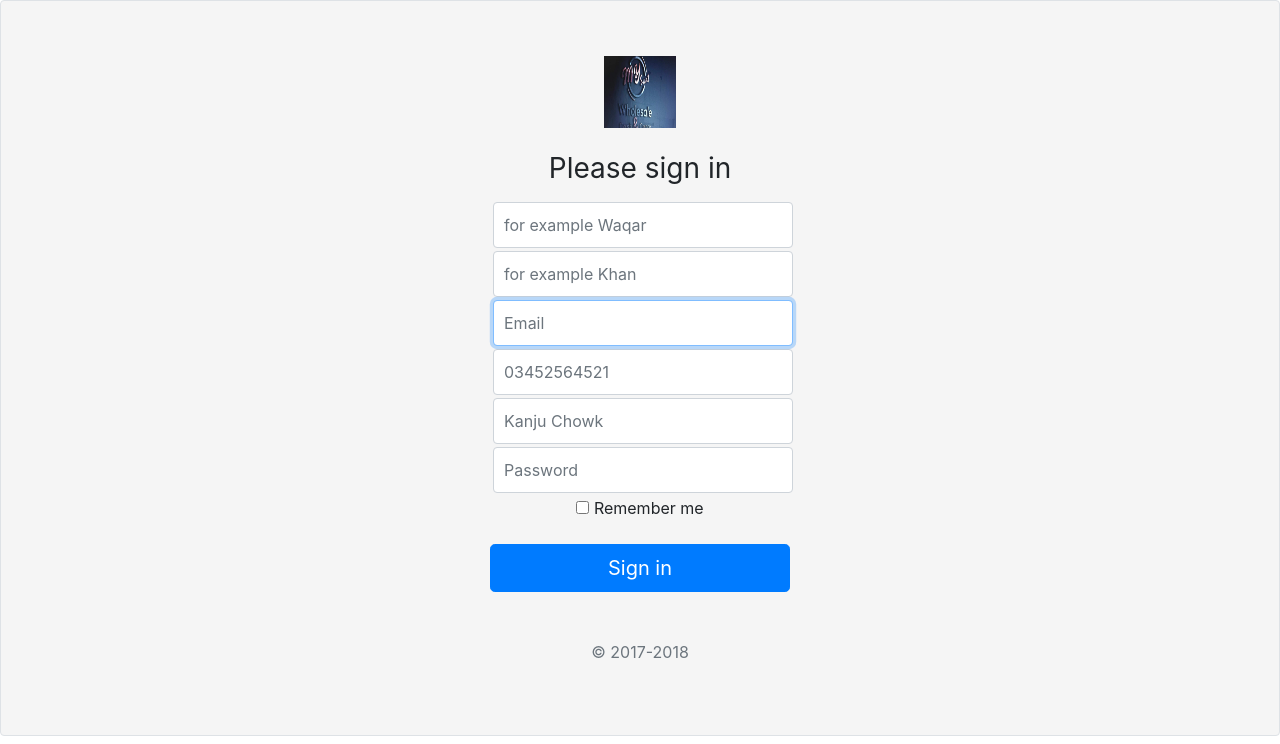
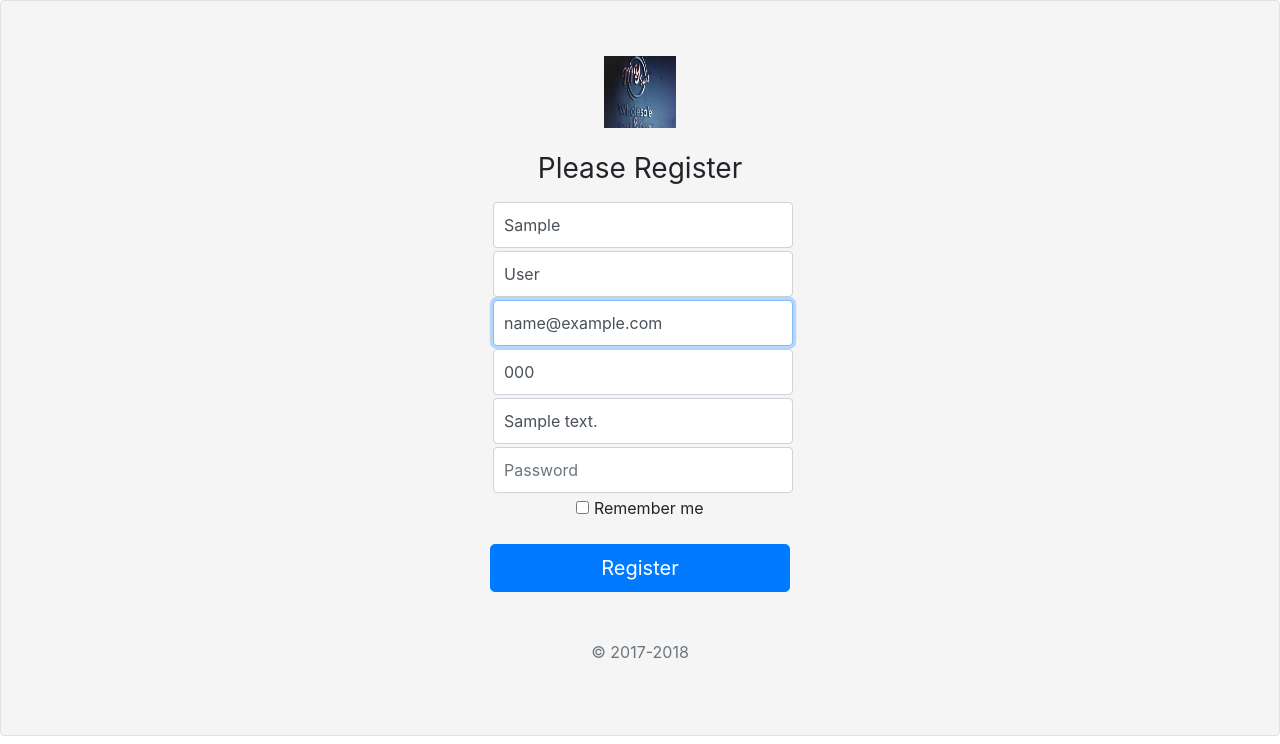
Before and after one commit to waqarkaleemkhan/OnlineStore, a Django app: template store/templates/store/register.html in a window 1280 px wide. Shown: the part 56-800 px from the top of the page. Run offline with Django 3.2, Linux system fonts and the light colour scheme; the template is opened without the code that fills it: most values are stand-ins (such as "Sample title", 1, 10 or a date in 2020); some libraries are stand-ins or nearby versions.

Commit message:
Add Customer Model Validate Register form fields

```diff
--- a/store/admin.py
+++ b/store/admin.py
@@ -1,5 +1,5 @@
 from django.contrib import admin
-from .models import Products,Category
+from .models import Products,Category,Customer
 # Register your models here.
 
 class AdminProduct(admin.ModelAdmin):
@@ -8,3 +8,4 @@ class AdminCategory(admin.ModelAdmin):
 	list_display=['name']
 admin.site.register(Products,AdminProduct)
 admin.site.register(Category,AdminCategory)
+admin.site.register(Customer)
--- a/store/templates/store/register.html
+++ b/store/templates/store/register.html
@@ -3,33 +3,40 @@
 {%block content%}
 <link rel="stylesheet" href="{%static 'store/css/register.css'%}">
 <div id=body class="text-center border rounded">
-    <form class="form-signin">
+    <form action="/register" method="POST" class="form-signin">
+
+      {%csrf_token%}
         <img class="mb-4" src="static/store/images/logo.jpg" alt="" width="72" height="72">
-        <h1 class="h3 mb-3 font-weight-normal">Please sign in</h1>
+        <h1 class="h3 mb-3 font-weight-normal">Please Register</h1>
+        {%if error%}
+          <div class="alert alert-danger" role="alert">
+            {{error}}
+          </div>
+        {%endif%}
         <label for="inputFirstName" class="sr-only">First Name</label>
-        <input type="text" id="inputFirstName" class="form-control" placeholder="for example Waqar" required>
+        <input type="text" name="first_name" value="{{values.first_name}}" id="inputFirstName" class="form-control" placeholder="for example Waqar" required>
 
         <label for="inputFirstName" class="sr-only">Last Name</label>
-        <input type="text" id="inputLasttName" class="form-control" placeholder="for example Khan" required>
+        <input type="text" name="last_name" value="{{values.last_name}}" id="inputLasttName" class="form-control" placeholder="for example Khan" required>
 
         <label for="inputEmail" class="sr-only">Email address</label>
-        <input type="email" id="inputEmail" class="form-control" placeholder="Email" required autofocus>
+        <input type="email" name="email" value="{{values.email}}" id="inputEmail" class="form-control" placeholder="Email" required autofocus>
 
         <label for="inputPhone" class="sr-only">Phone</label>
-        <input type="number" id="inputPhone" class="form-control" placeholder="03452564521" required>
+        <input type="number" name="phone" value="{{values.phone}}" id="inputPhone" class="form-control" placeholder="03452564521" required>
 
         <label for="inputAddress" class="sr-only">Address</label>
-        <input type="text" id="inputAddress" class="form-control" placeholder="Kanju Chowk" required>
+        <input type="text" name="address" value="{{values.address}}" id="inputAddress" class="form-control" placeholder="Kanju Chowk" required>
 
         <label for="inputPassword" class="sr-only">Password</label>
-        <input type="password" id="inputPassword" class="form-control" placeholder="Password" required>
+        <input type="password" name="password" id="inputPassword" class="form-control" placeholder="Password" required>
 
         <div class="checkbox mb-3">
           <label>
             <input type="checkbox" value="remember-me"> Remember me
           </label>
         </div>
-        <button class="btn btn-lg btn-primary btn-block" type="submit">Sign in</button>
+        <button class="btn btn-lg btn-primary btn-block" type="submit">Register</button>
         <p class="mt-5 mb-3 text-muted">&copy; 2017-2018</p>
       </form>
 </div>
```
Also changed, not shown: store/views.py (+38 -3 lines).
